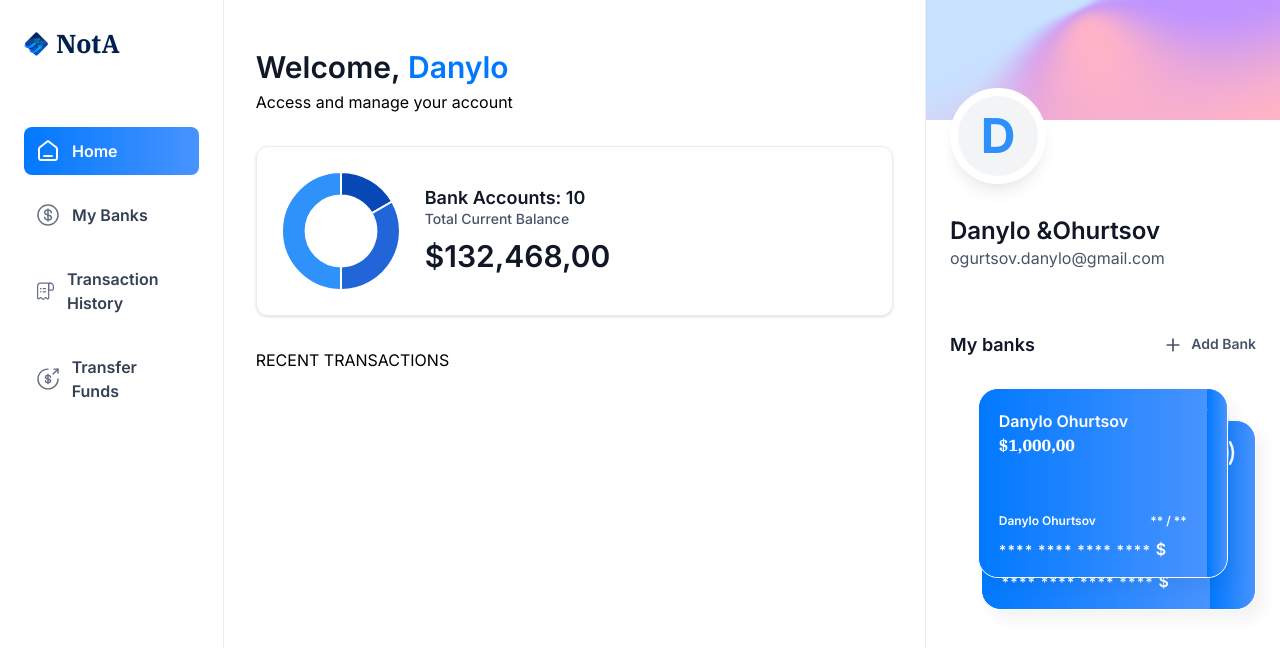
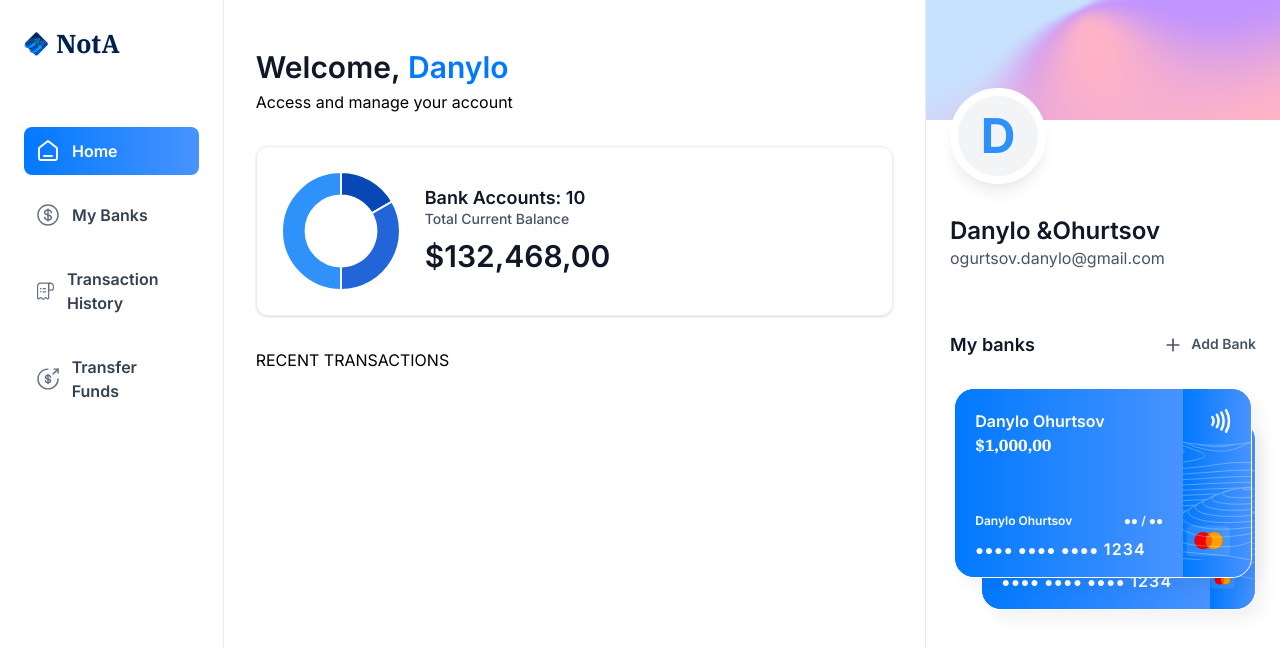
Before and after one commit to DanyloOhurtsov/nota-bank, a Next.js app: page / in a window 1280 px wide. Shown: the top 648 px of the page. Built offline with nearby package versions, Linux system fonts and the light colour scheme.

Commit message:
(style) Update styles and code readability

```diff
--- a/components/BankCard.tsx
+++ b/components/BankCard.tsx
@@ -27,18 +27,39 @@
                                 {userName}
                             </p>
                             <p className="text-12 font-semibold text-white">
-                                ** / **
+                                ●● / ●●
                             </p>
                         </div>
                         <p className="text-14 font-semibold tracking-[1.1px] text-white">
-                            **** **** **** ****{" "}
-                            <span className="text-16">${account.mask}</span>
+                            ●●●● ●●●● ●●●● {" "}
+                            <span className="text-16">1234</span>
                         </p>
                     </article>
                 </div>
+
                 <div className="bank-card_icon">
-                    <Image src={'/icons/Paypass.svg'} width={20} height={24} alt="paypass"/>
+                    <Image
+                        src={"/icons/Paypass.svg"}
+                        width={20}
+                        height={24}
+                        alt="pay"
+                    />
+                    <Image
+                        src={"/icons/mastercard.svg"}
+                        width={45}
+                        height={32}
+                        alt="mastercard"
+                        className="ml-5"
+                    />
                 </div>
+
+                <Image
+                    src={"/icons/lines.svg"}
+                    width={316}
+                    height={190}
+                    alt="lines"
+                    className="absolute top-0 left-0"
+                />
             </Link>
         </div>
     );
--- a/components/MobileNav.tsx
+++ b/components/MobileNav.tsx
@@ -1,4 +1,5 @@
 "use client";
+
 import {
     Sheet,
     SheetClose,
@@ -92,11 +93,9 @@
                                             </SheetClose>
                                         );
                                     })}
-
                                     USER
                                 </nav>
                             </SheetClose>
-
                             FOOTER
                         </div>
                     </div>
--- a/components/RightSidebar.tsx
+++ b/components/RightSidebar.tsx
@@ -5,6 +5,7 @@
 const RightSidebar = ({ user, transactions, banks }: RightSidebarProps) => {
     return (
         <aside className="right-sidebar">
+            {/* User information */}
             <section className="flex flex-col pb-8">
                 <div className="profile-banner" />
                 <div className="profile">
@@ -22,6 +23,7 @@
                 </div>
             </section>
 
+            {/* Banks information */}
             <section className="banks">
                 <div className="flex w-full justify-between">
                     <h2 className="header-2">My banks</h2>
```
